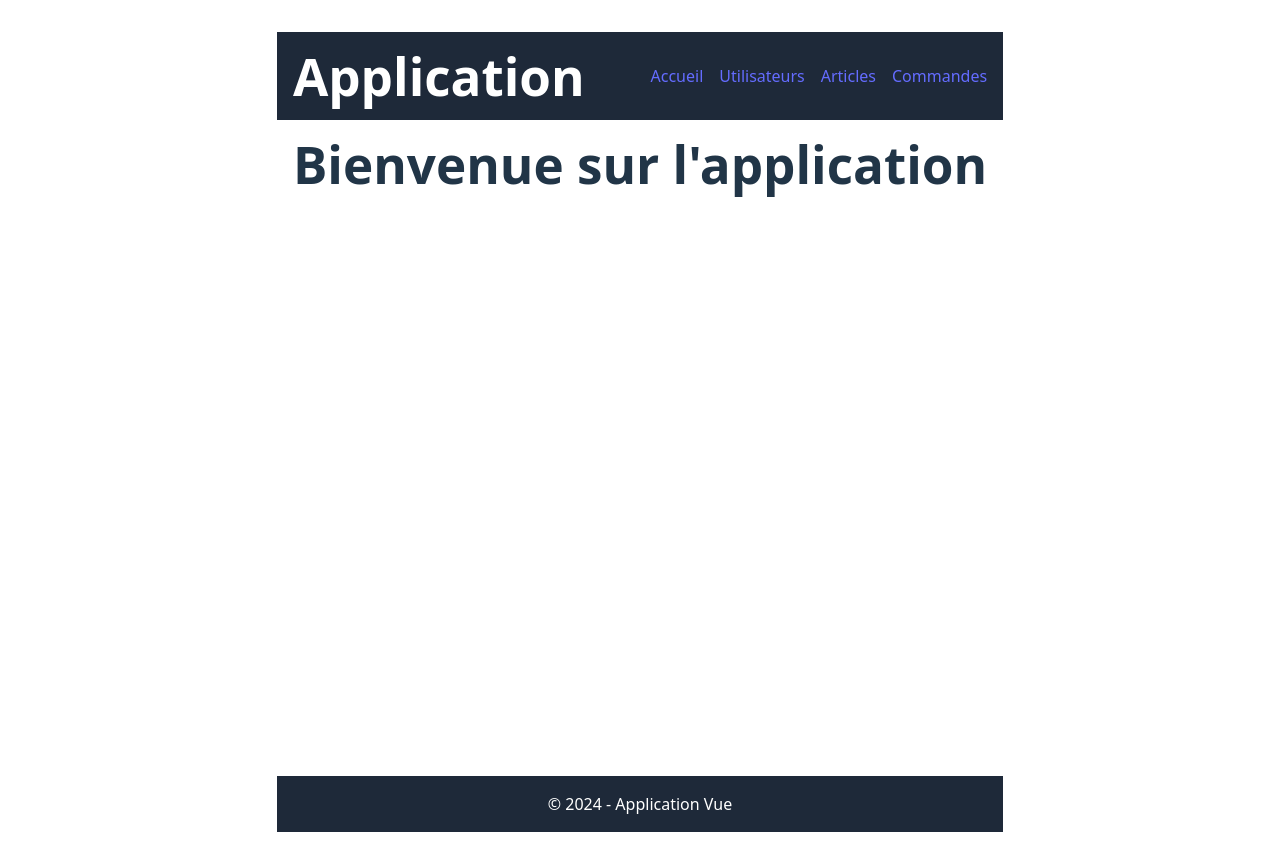
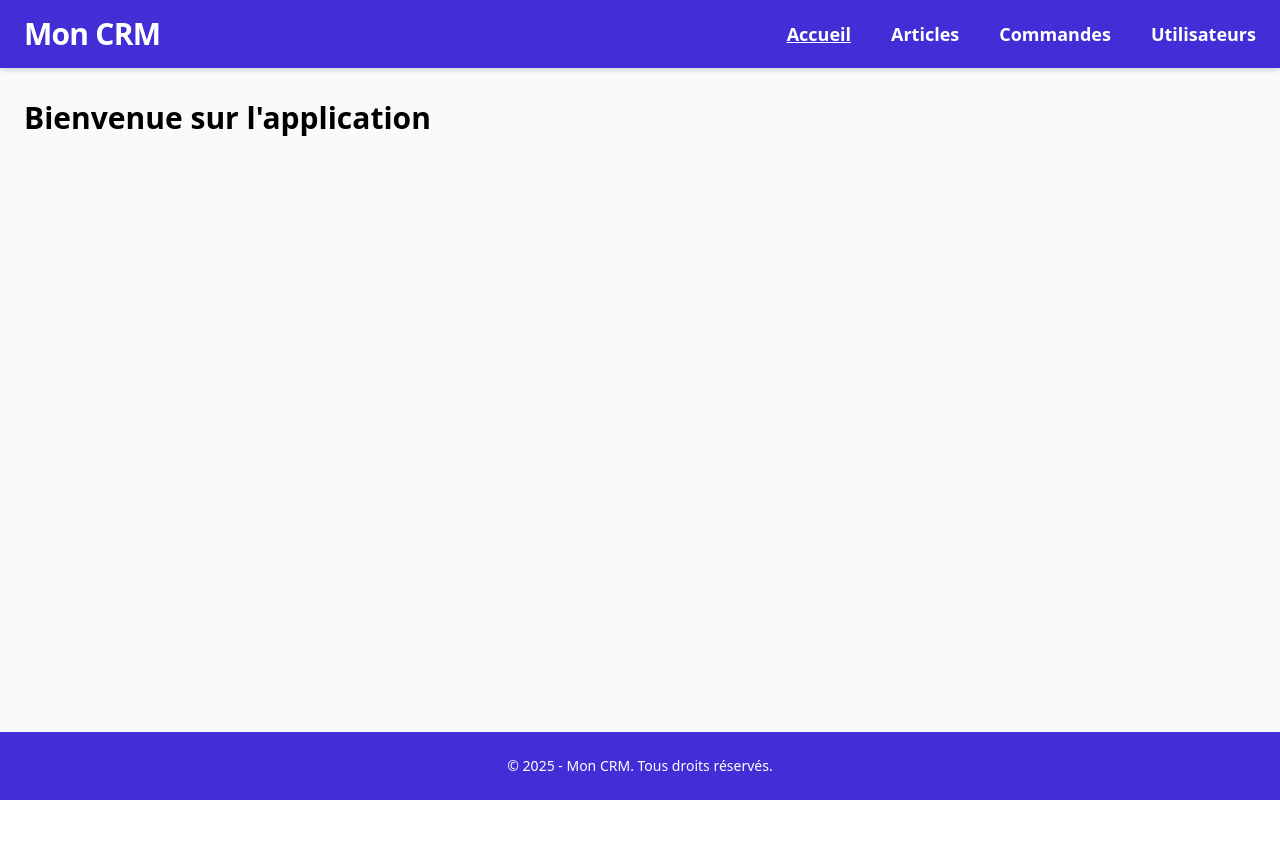
Before and after one commit to AyunGaming/vuejs-front, a Vue app: page / in a window 1280 px wide. After the commit the page ends 800 px from the top, so only its background shows below. Built offline with nearby package versions, Linux system fonts and the light colour scheme; the HTML template or start-up script is replaced by a standard one.

Commit message:
ajout style

```diff
--- a/index.html
+++ b/index.html
@@ -4,7 +4,7 @@
     <meta charset="UTF-8" />
     <link rel="icon" type="image/svg+xml" href="/vite.svg" />
     <meta name="viewport" content="width=device-width, initial-scale=1.0" />
-    <title>Vite + Vue + TS</title>
+    <title>Mon CRM</title>
   </head>
   <body>
     <div id="app"></div>
--- a/src/App.vue
+++ b/src/App.vue
@@ -1,10 +1,9 @@
-<script setup lang="ts">
-// Composant racine de l'application
-</script>
-
 <template>
-  <router-view />
+  <MainLayout>
+    <router-view />
+  </MainLayout>
 </template>
 
-<style>
-</style>
+<script setup lang="ts">
+import MainLayout from './layouts/MainLayout.vue';
+</script>
--- /dev/null
+++ b/src/components/Footer.vue
@@ -0,0 +1,10 @@
+<script setup lang="ts">
+</script>
+
+<template>
+  <footer class="bg-indigo-700 text-white py-6 mt-auto">
+    <div class="container mx-auto px-6 text-center text-sm">
+      &copy; 2025 - Mon CRM. Tous droits réservés.
+    </div>
+  </footer>
+</template>
--- /dev/null
+++ b/src/components/Header.vue
@@ -0,0 +1,38 @@
+<script setup lang="ts">
+</script>
+
+<template>
+    <header class="bg-indigo-700 text-white shadow-md sticky top-0 z-50">
+        <nav class="container mx-auto flex items-center justify-between py-4 px-6">
+            <!-- Logo / Nom de l'appli -->
+            <router-link to="/" class="text-3xl font-extrabold tracking-tight hover:text-indigo-300">
+                Mon CRM
+            </router-link>
+
+            <!-- Liens de navigation -->
+            <ul class="flex space-x-10 text-lg font-semibold">
+                <li>
+                    <router-link to="/" class="hover:text-indigo-300 transition" active-class="underline" exact>
+                        Accueil
+                    </router-link>
+                </li>
+
+                <li>
+                    <router-link to="/articles" class="hover:text-indigo-300 transition" active-class="underline">
+                        Articles
+                    </router-link>
+                </li>
+                <li>
+                    <router-link to="/orders" class="hover:text-indigo-300 transition" active-class="underline">
+                        Commandes
+                    </router-link>
+                </li>
+                <li>
+                    <router-link to="/users" class="hover:text-indigo-300 transition" active-class="underline">
+                        Utilisateurs
+                    </router-link>
+                </li>
+            </ul>
+        </nav>
+    </header>
+</template>
--- a/src/layouts/MainLayout.vue
+++ b/src/layouts/MainLayout.vue
@@ -1,31 +1,14 @@
 <script setup lang="ts">
-// Layout principal avec header, main content et footer
+import Header from '../components/Header.vue';
+import Footer from '../components/Footer.vue';
 </script>
 
 <template>
-  <div class="min-h-screen flex flex-col">
-    <header class="bg-gray-800 text-white p-4">
-      <div class="container mx-auto flex justify-between items-center">
-        <h1 class="text-xl font-bold">Application</h1>
-        <nav>
-          <ul class="flex space-x-4">
-            <li><router-link to="/" class="hover:text-gray-300">Accueil</router-link></li>
-            <li><router-link to="/users" class="hover:text-gray-300">Utilisateurs</router-link></li>
-            <li><router-link to="/articles" class="hover:text-gray-300">Articles</router-link></li>
-            <li><router-link to="/orders" class="hover:text-gray-300">Commandes</router-link></li>
-          </ul>
-        </nav>
-      </div>
-    </header>
-
-    <main class="flex-grow container mx-auto p-4">
+  <div class="min-h-screen flex flex-col bg-gray-50">
+    <Header />
+    <main class="flex-grow container mx-auto px-6 py-8">
       <router-view />
     </main>
-
-    <footer class="bg-gray-800 text-white p-4 mt-auto">
-      <div class="container mx-auto text-center">
-        <p>&copy; 2024 - Application Vue</p>
-      </div>
-    </footer>
+    <Footer />
   </div>
 </template>
--- a/src/router/index.ts
+++ b/src/router/index.ts
@@ -1,25 +1,20 @@
-import { createRouter, createWebHistory } from 'vue-router'
-import type { RouteRecordRaw } from 'vue-router'
-import MainLayout from '../layouts/MainLayout.vue'
+import { createRouter, createWebHistory } from "vue-router";
 
-// Routes des modules
-const routes: Array<RouteRecordRaw> = [
-  {
-    path: '/',
-    component: MainLayout,
-    children: [
-      {
-        path: '',
-        name: 'Home',
-        component: () => import('../views/HomeView.vue')
-      }
-    ]
-  }
-]
+import HomeView from "../views/HomeView.vue";
+import UsersView from "../views/UsersView.vue";
+import ArticlesView from "../views/ArticlesView.vue";
+import OrdersView from "../views/OrdersView.vue";
+
+const routes = [
+  { path: "/", name: "Home", component: HomeView },
+  { path: "/articles", name: "Articles", component: ArticlesView },
+  { path: "/orders", name: "Orders", component: OrdersView },
+  { path: "/users", name: "Users", component: UsersView },
+];
 
 const router = createRouter({
   history: createWebHistory(),
-  routes
-})
+  routes,
+});
 
-export default router
+export default router;
--- a/src/style.css
+++ b/src/style.css
@@ -1,81 +1,9 @@
 @import "tailwindcss";
 
+/* Gardez seulement les styles essentiels */
 :root {
-  font-family: system-ui, Avenir, Helvetica, Arial, sans-serif;
-  line-height: 1.5;
-  font-weight: 400;
-
-  color-scheme: light dark;
-  color: rgba(255, 255, 255, 0.87);
-  background-color: #242424;
-
   font-synthesis: none;
   text-rendering: optimizeLegibility;
   -webkit-font-smoothing: antialiased;
   -moz-osx-font-smoothing: grayscale;
 }
-
-a {
-  font-weight: 500;
-  color: #646cff;
-  text-decoration: inherit;
-}
-a:hover {
-  color: #535bf2;
-}
-
-body {
-  margin: 0;
-  display: flex;
-  place-items: center;
-  min-width: 320px;
-  min-height: 100vh;
-}
-
-h1 {
-  font-size: 3.2em;
-  line-height: 1.1;
-}
-
-button {
-  border-radius: 8px;
-  border: 1px solid transparent;
-  padding: 0.6em 1.2em;
-  font-size: 1em;
-  font-weight: 500;
-  font-family: inherit;
-  background-color: #1a1a1a;
-  cursor: pointer;
-  transition: border-color 0.25s;
-}
-button:hover {
-  border-color: #646cff;
-}
-button:focus,
-button:focus-visible {
-  outline: 4px auto -webkit-focus-ring-color;
-}
-
-.card {
-  padding: 2em;
-}
-
-#app {
-  max-width: 1280px;
-  margin: 0 auto;
-  padding: 2rem;
-  text-align: center;
-}
-
-@media (prefers-color-scheme: light) {
-  :root {
-    color: #213547;
-    background-color: #ffffff;
-  }
-  a:hover {
-    color: #747bff;
-  }
-  button {
-    background-color: #f9f9f9;
-  }
-}
--- /dev/null
+++ b/src/views/ArticlesView.vue
@@ -0,0 +1,8 @@
+<script setup lang="ts">
+</script>
+
+<template>
+  <div>
+    <h1 class="text-2xl font-bold mb-4">Articles</h1>
+  </div>
+</template>
--- /dev/null
+++ b/src/views/OrdersView.vue
@@ -0,0 +1,9 @@
+<script setup lang="ts">
+</script>
+
+<template>
+  <div>
+    <h1 class="text-2xl font-bold mb-4">Commandes</h1>
+
+</div>
+</template>
--- /dev/null
+++ b/src/views/UsersView.vue
@@ -0,0 +1,8 @@
+<script setup lang="ts">
+</script>
+
+<template>
+  <div>
+    <h1 class="text-2xl font-bold mb-4">User</h1>
+  </div>
+</template>
--- a/vite.config.ts
+++ b/vite.config.ts
@@ -2,12 +2,13 @@ import { defineConfig } from 'vite'
 import vue from '@vitejs/plugin-vue'
 import { fileURLToPath } from 'url'
 import path from 'path'
+import tailwindcss from '@tailwindcss/vite'
 
 const __dirname = path.dirname(fileURLToPath(import.meta.url))
 
 // https://vite.dev/config/
 export default defineConfig({
-  plugins: [vue()],
+  plugins: [vue(), tailwindcss()],
   resolve: {
     alias: {
       '@': path.resolve(__dirname, './src'),
```
